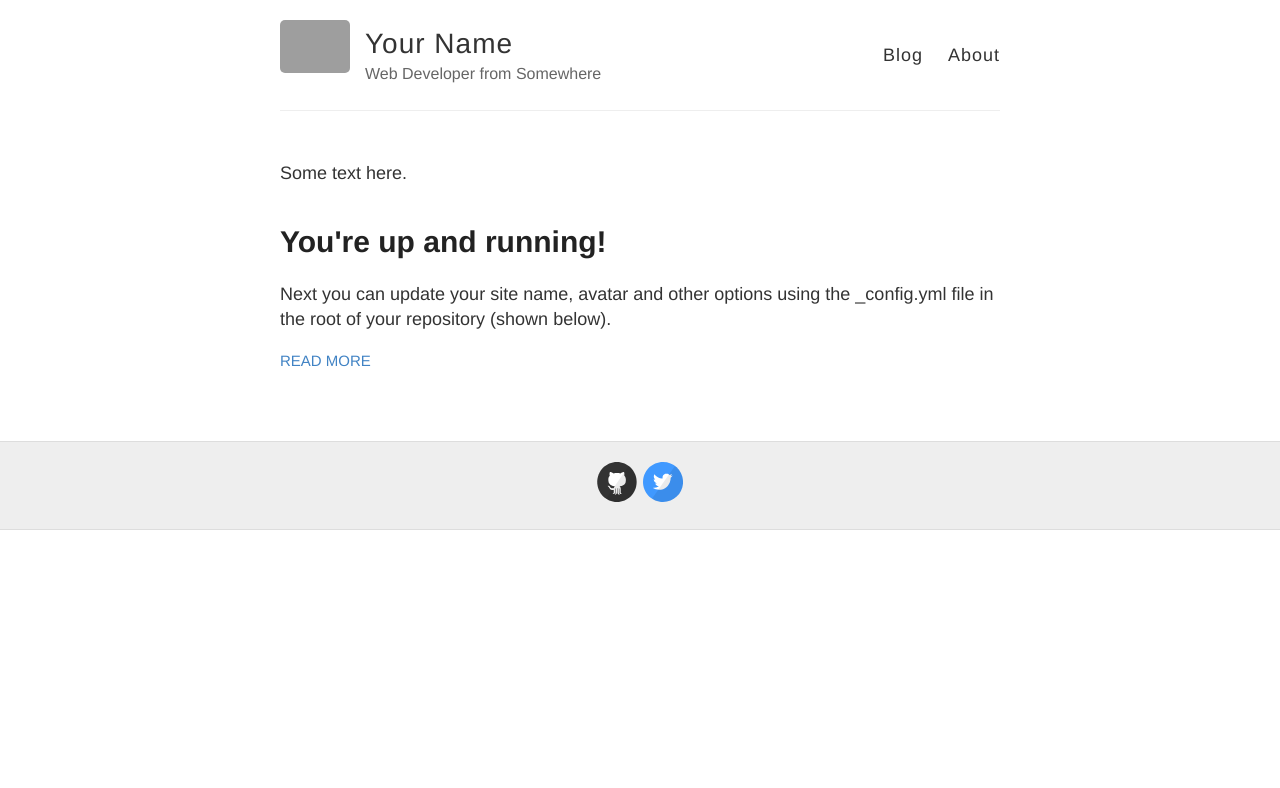
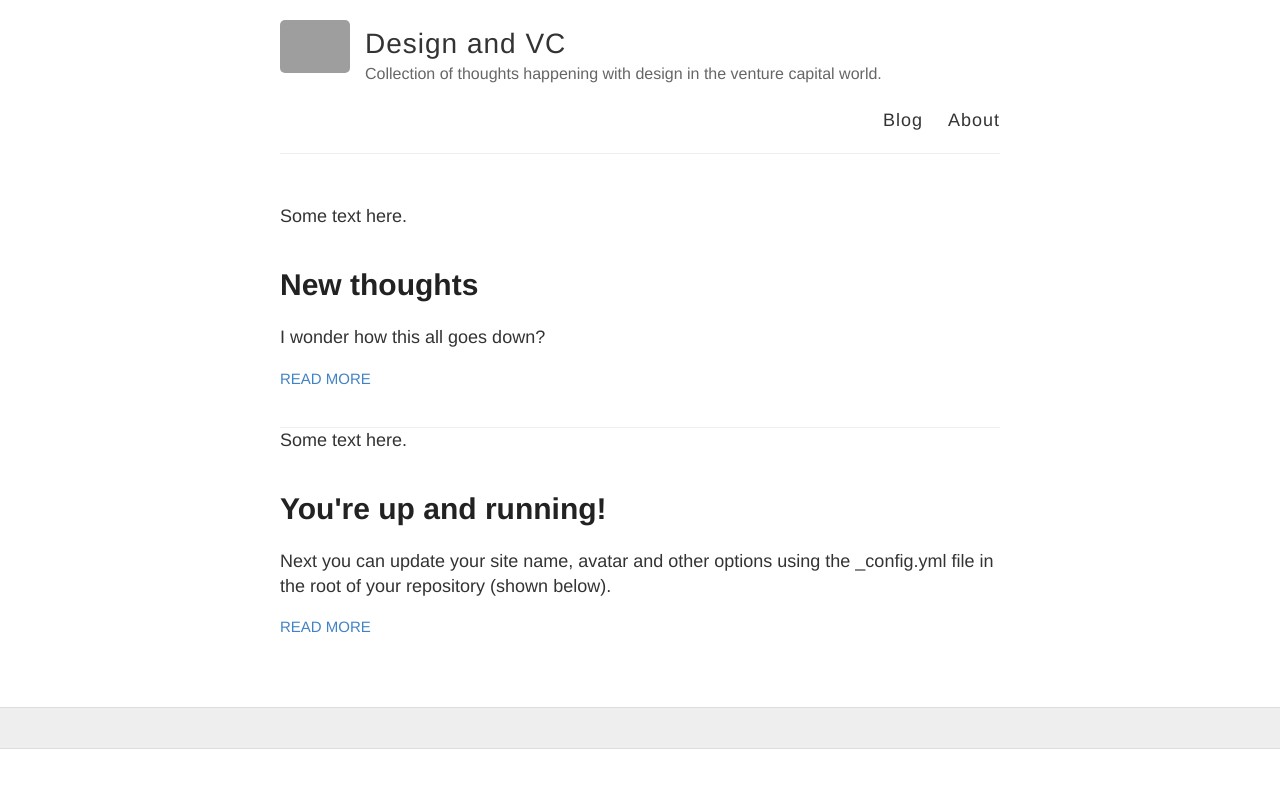
Before and after one commit to DesignAnd-VC/designand-vc.github.io, a Jekyll site: the page built from index.html, in a window 1280 px wide. Shown: the top 788 px of the page. Built offline with Jekyll 4.4.1, drawn with Linux system fonts in a browser that asks for light colours; Markdown is read by kramdown in place of the engine named in the settings; grey boxes are pictures that could not be loaded.

Commit message:
Made a change to the config and added new post

```diff
--- a/_config.yml
+++ b/_config.yml
@@ -3,10 +3,10 @@
 #
 
 # Name of your site (displayed in the header)
-name: Your Name
+name: Design and VC
 
 # Short bio or description (displayed in the header)
-description: Web Developer from Somewhere
+description: Collection of thoughts happening with design in the venture capital world.
 
 # URL of your avatar or profile pic (you could use your GitHub profile pic)
 avatar: https://raw.githubusercontent.com/barryclark/jekyll-now/master/images/jekyll-logo.png
@@ -21,12 +21,12 @@ footer-links:
   email:
   facebook:
   flickr:
-  github: barryclark/jekyll-now
+  github: #
   instagram:
   linkedin:
   pinterest:
   rss: # just type anything here for a working RSS icon
-  twitter: jekyllrb
+  twitter: #
   stackoverflow: # your stackoverflow profile, e.g. "users/50476/bart-kiers"
   youtube: # channel/<your_long_string> or user/<user-name>
   googleplus: # anything in your profile username that comes after plus.google.com/
--- /dev/null
+++ b/_posts/2015-12-26-New-Thinking.md
@@ -0,0 +1,6 @@
+---
+layout: post
+title: New thoughts
+---
+
+I wonder how this all goes down?
```
